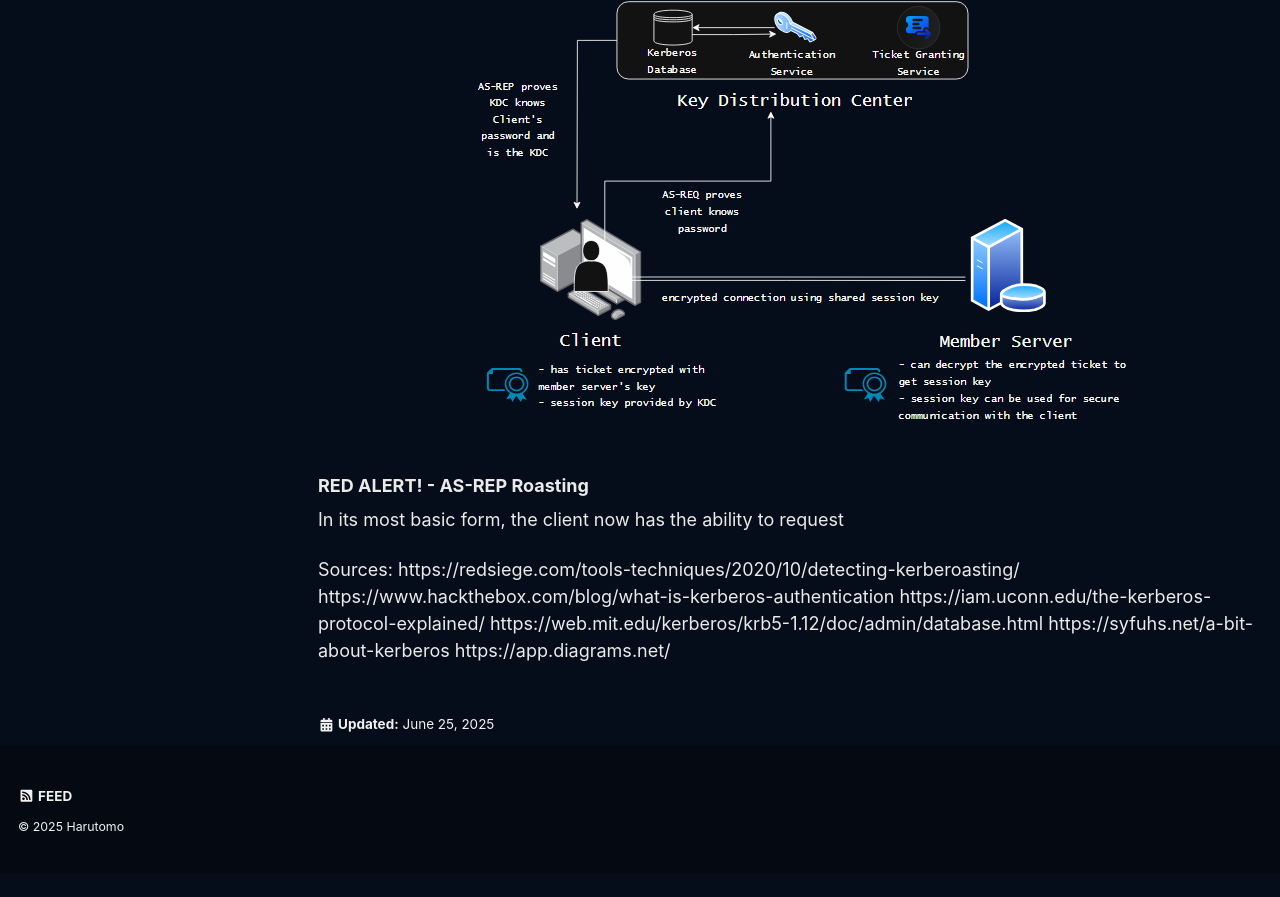
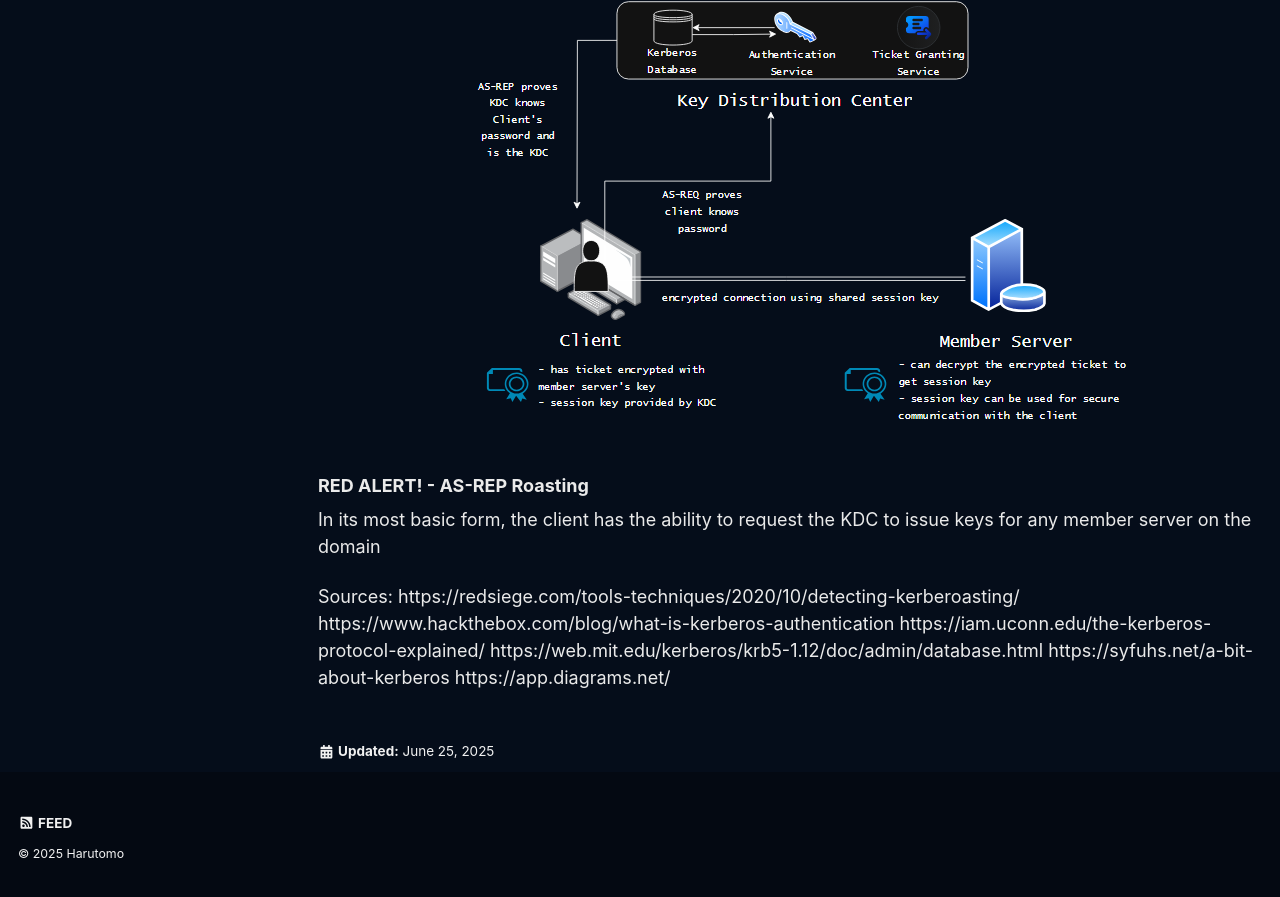
Before and after one commit to harutomo-jp/harutomo-jp.github.io, a Jekyll site: the page built from _posts/2025-06-23-Kerberoasting.md, in a window 1280 px wide and 900 px high, scrolled down 3801 px. Shown: the top 897 px of the window. Built offline with Jekyll 4.4.1, drawn with Linux system fonts in a browser that asks for light colours; cached includes are drawn as plain includes; before the commit the page ends 4674 px from its top, so only the background shows below that.

Commit message:
Tue, Jul 1, 2025, 1:03 PM -04:00

```diff
--- a/_posts/2025-06-23-Kerberoasting.md
+++ b/_posts/2025-06-23-Kerberoasting.md
@@ -62,7 +62,7 @@ The session key is now a shared secret that establishes trust between the client
 
 ### RED ALERT! - AS-REP Roasting
 
-In its most basic form, the client now has the ability to request
+In its most basic form, the client has the ability to request the KDC to issue keys for any member server on the domain
 
 
 
```
